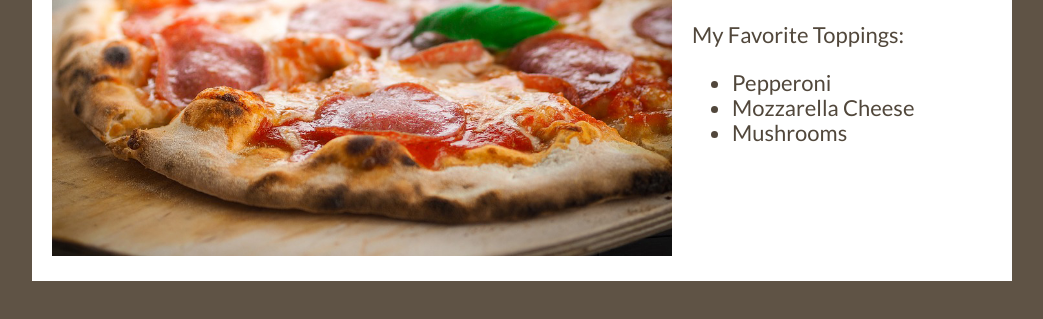
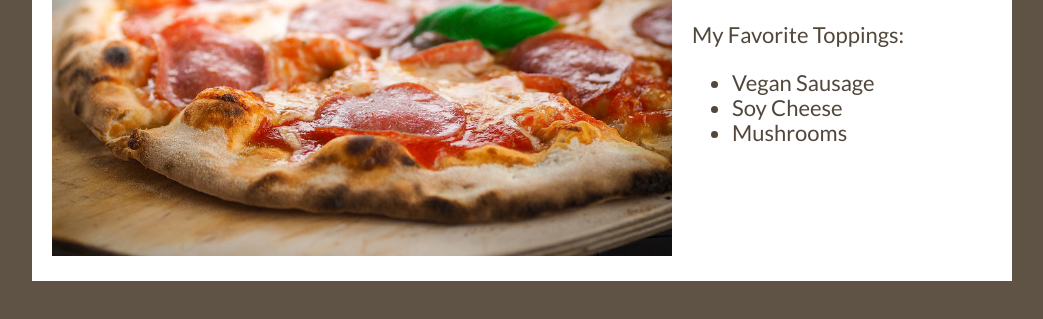
Before and after one commit to ashleyjarcher/pizza, a plain HTML site: page index.html in a window 1280 px wide. Shown: the part 197-516 px from the top of the page, without its empty margins (118-1161 px from the left). Drawn offline with nearby package versions, Linux system fonts and the light colour scheme; a web font is replaced by a local one.

Commit message:
Update index.html

```diff
--- a/index.html
+++ b/index.html
@@ -16,14 +16,14 @@
 
 <div class="pageContainer">
   <div class="imageContainer">
-    <img src="images/pizza.jpg" alt="Pizza with pepperoni and cheese." />
+    <img src="images/pizza.jpg" alt="Pizza with vegan sausage and soy cheese." />
   </div>
   <div class="textContainer">
     <h1>Pizza!</h1>
     <p>My Favorite Toppings: </p>
     <ul>
-      <li>Pepperoni</li>
-      <li>Mozzarella Cheese</li>
+      <li>Vegan Sausage</li>
+      <li>Soy Cheese</li>
       <li>Mushrooms</li>
     </ul>
   </div>
```
